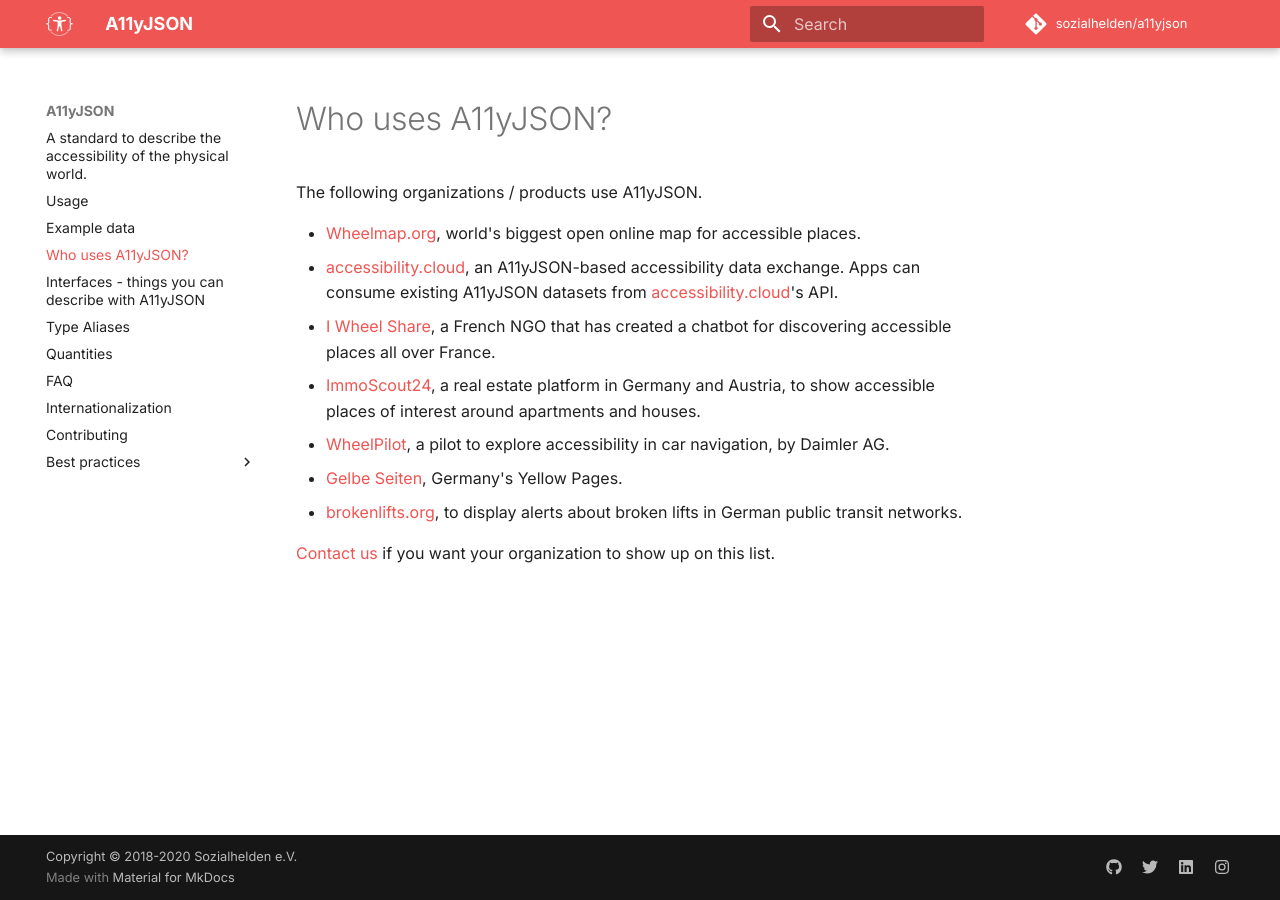
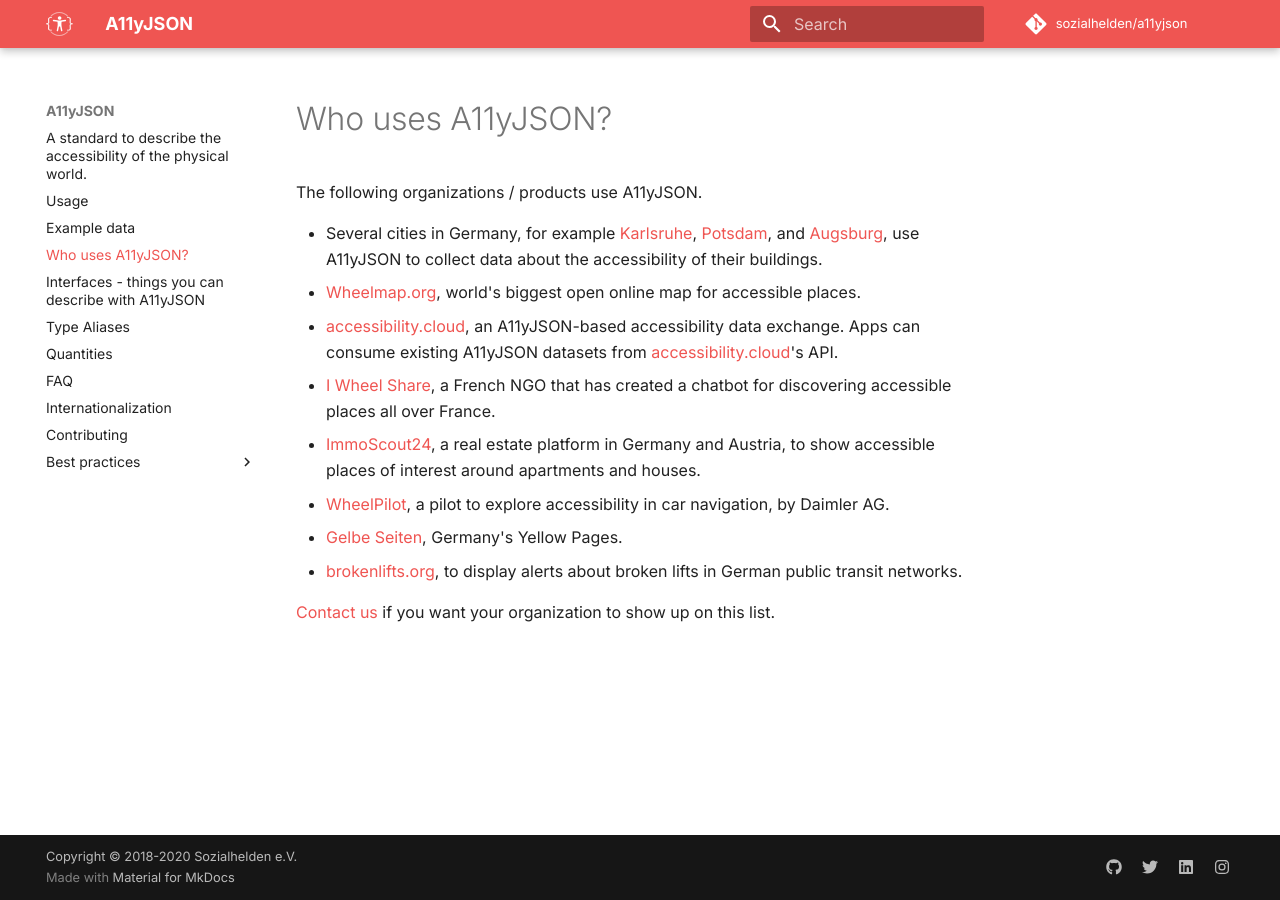
Before and after one commit to sozialhelden/a11yjson, an MkDocs documentation site: the page built from docs/2-who-uses-a11yjson.md, in a window 1280 px wide. Built offline with MkDocs 1.6.1 and Material for MkDocs 9.7.7, drawn with Linux system fonts in a browser that asks for light colours; comment, search, counter and statistics services are not loaded.

Commit message:
Add info that several cities use A11yJSON

```diff
--- a/docs/2-who-uses-a11yjson.md
+++ b/docs/2-who-uses-a11yjson.md
@@ -2,6 +2,7 @@
 
 The following organizations / products use A11yJSON.
 
+- Several cities in Germany, for example [Karlsruhe](https://karlsruhe.de), [Potsdam](https://potsdam.de), and [Augsburg](https://augsburg.de), use A11yJSON to collect data about the accessibility of their buildings.
 - [Wheelmap.org](https://wheelmap.org), world's biggest open online map for accessible places.
 - [accessibility.cloud](https://accessibility.cloud), an A11yJSON-based accessibility data exchange.
   Apps can consume existing A11yJSON datasets from
```
